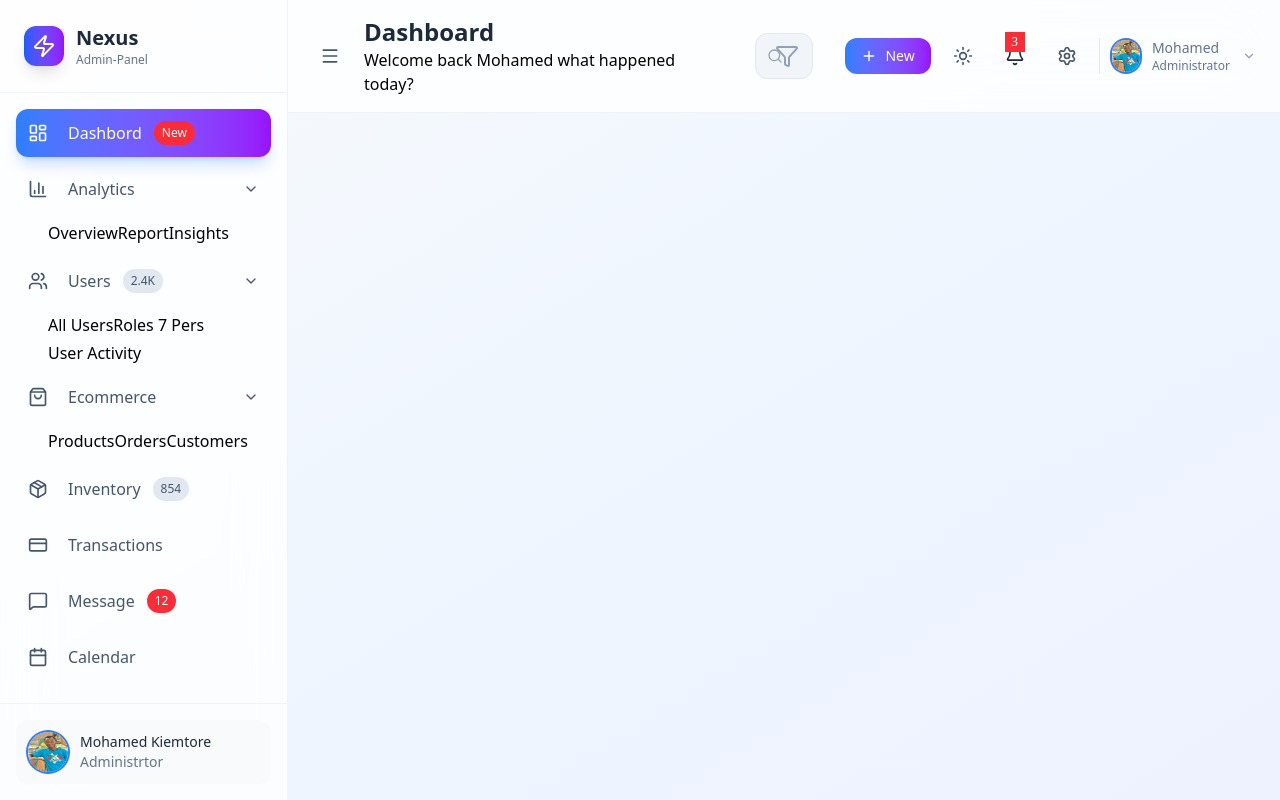
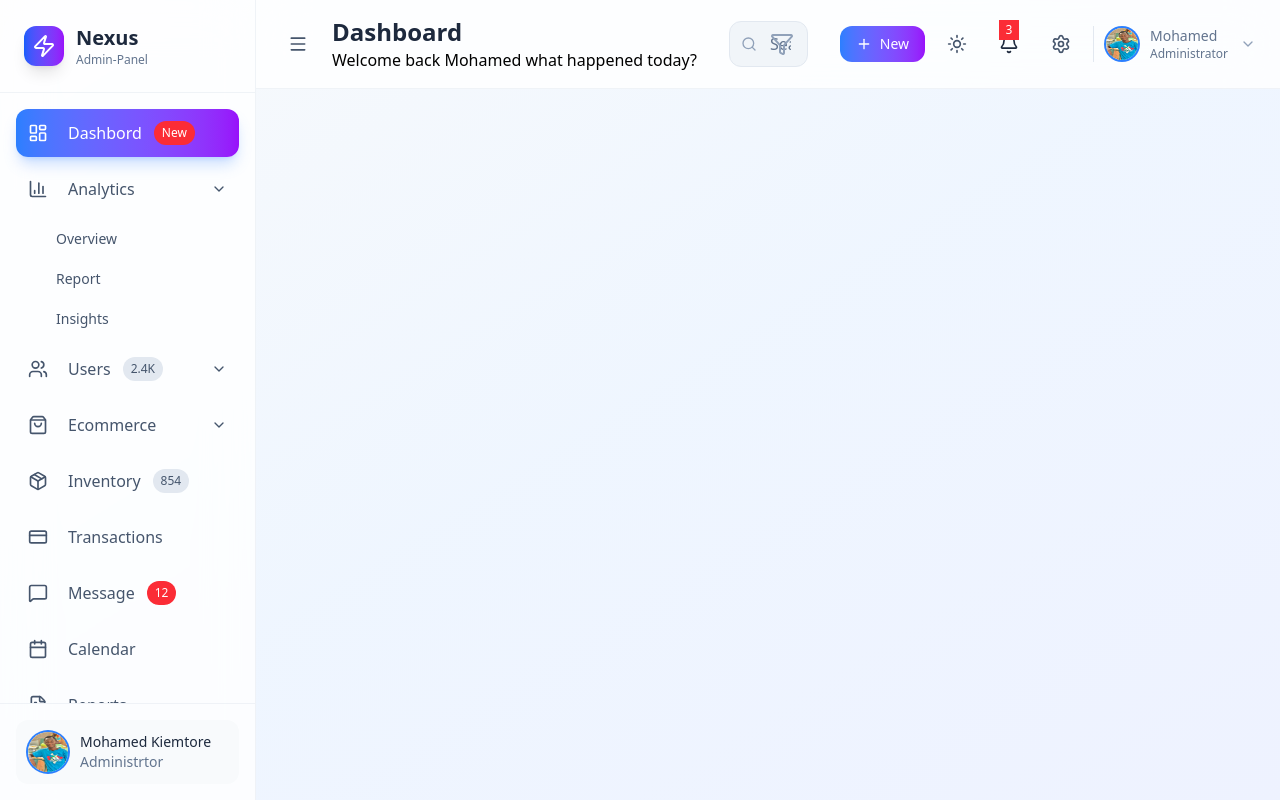
Before and after one commit to kiemtore1SongkietaCheikSidiM/React_Portfolio, a React app: page / in a window 1280 px wide. Built offline with nearby package versions, Linux system fonts and the light colour scheme; the HTML template or start-up script is replaced by a standard one.

Commit message:
Suivant pour Aujourd'hui

```diff
--- a/src/App.jsx
+++ b/src/App.jsx
@@ -15,7 +15,8 @@ function App() {
             currentPage={currentPage}
             onPageChange={setcurrentPage}/>
           <div className='flex-1 flex flex-col overflow-hidden'>
-            <Header/>
+            <Header sidebarCollapsed={sidebarcollaps}
+            onToggleSidebar={() =>setSidebarcollaps(!sidebarcollaps)}/>
           </div>
         </div>
       </div>
--- a/src/components/Layout/Header.jsx
+++ b/src/components/Layout/Header.jsx
@@ -13,7 +13,7 @@ import {
 import Mohamed from './mohamed.jpg'
 
 
-export default function Header(){
+export default function Header({sidebarCollapsed,onToggleSidebar}){
     return (
         <>
         <div className="bg-white/80 dark:bg-slate-900/80 backdrop-blur-xl border-b
@@ -22,7 +22,8 @@ export default function Header(){
                 {/*left section*/}
                 <div className="flex items-center space-x-4">
                   <button className='p-2 rounded-lg text-slate-600 dark:text-slate-300
-                  hover:bg-slate-100 dark:hover:bg-slate-800 transition-colors'>
+                  hover:bg-slate-100 dark:hover:bg-slate-800 transition-colors'
+                  onClick={onToggleSidebar}>
                     <Menu className='w-5 h-5'/>
                   </button>
                   <div className=' md:blok'>
--- a/src/components/Layout/Sidebar.jsx
+++ b/src/components/Layout/Sidebar.jsx
@@ -109,8 +109,8 @@ function Sidebar({collapsed,ontoggle,currentPage,onPageChange}){
 }
     return (
         <>
-        <div className={`${collapsed ?"w-20": "w-70" }
-        w-72 transition duration-300 ease-in-out bg-white/80 dark:bg-slate-900/80
+        <div className={`${collapsed ?"w-20": "w-64" }
+        transition-all duration-300 ease-in-out bg-white/80 dark:bg-slate-900/80
         backdrop-blur-xl border-r border-slate-200/50 dark:border-slate-700/50
         flex flex-col relative z-10`}>
             {/* logo*/}
@@ -183,11 +183,14 @@ function Sidebar({collapsed,ontoggle,currentPage,onPageChange}){
                   </button>
 
                   {/*Sub Menu */}
-                  {!collapsed && item.submenu &&(
+                  {!collapsed && item.submenu && expandedItems.has(item.id) &&(
                     <div className='ml-8 mt-2 space-y-1'>
                     {item.submenu.map((subitem) =>{
                       return(
-                        <button>
+                        <button className='w-full text-left p-2 text-sm text-slate-600
+                        dark:text-slate-400 hover:text-slate-800
+                        dark:hover:text-slate-200 hover:bg-slate-100 dark:hover:bg-slate-800/50
+                        rounded-lg transition-all'>
                           {subitem.label}
                         </button>
                       )
```
